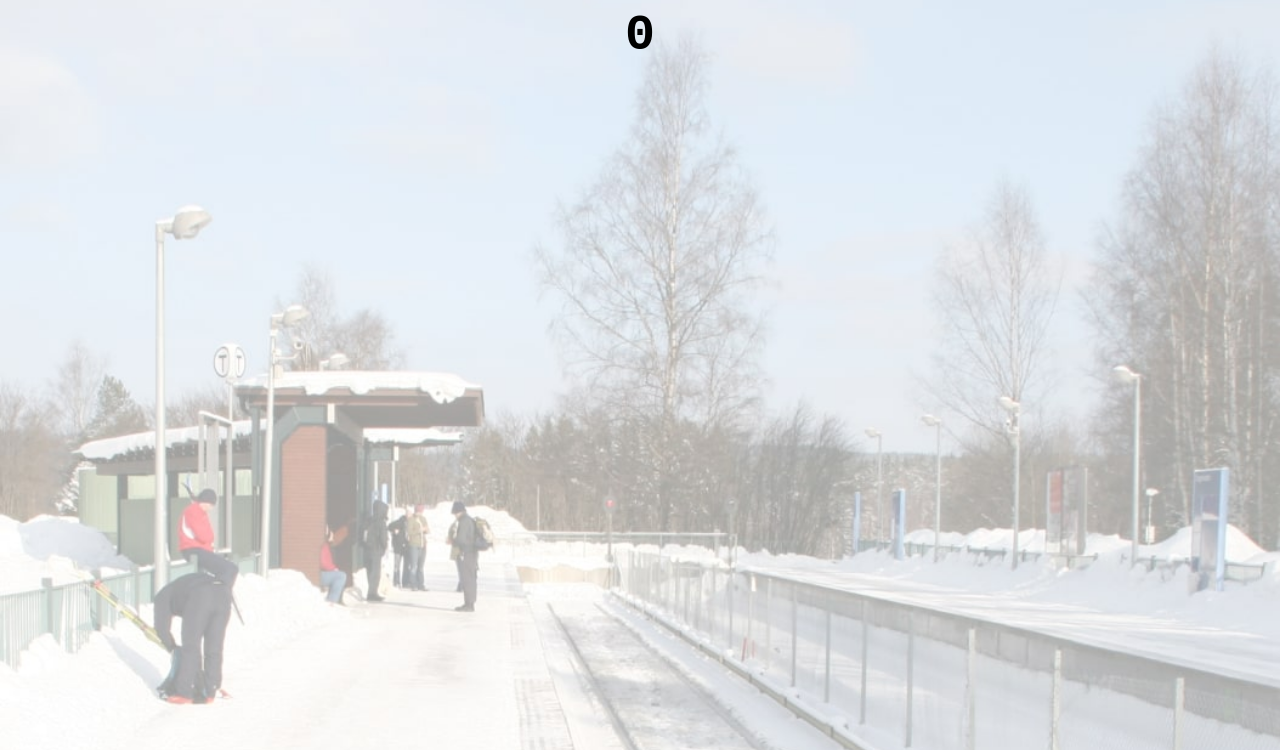
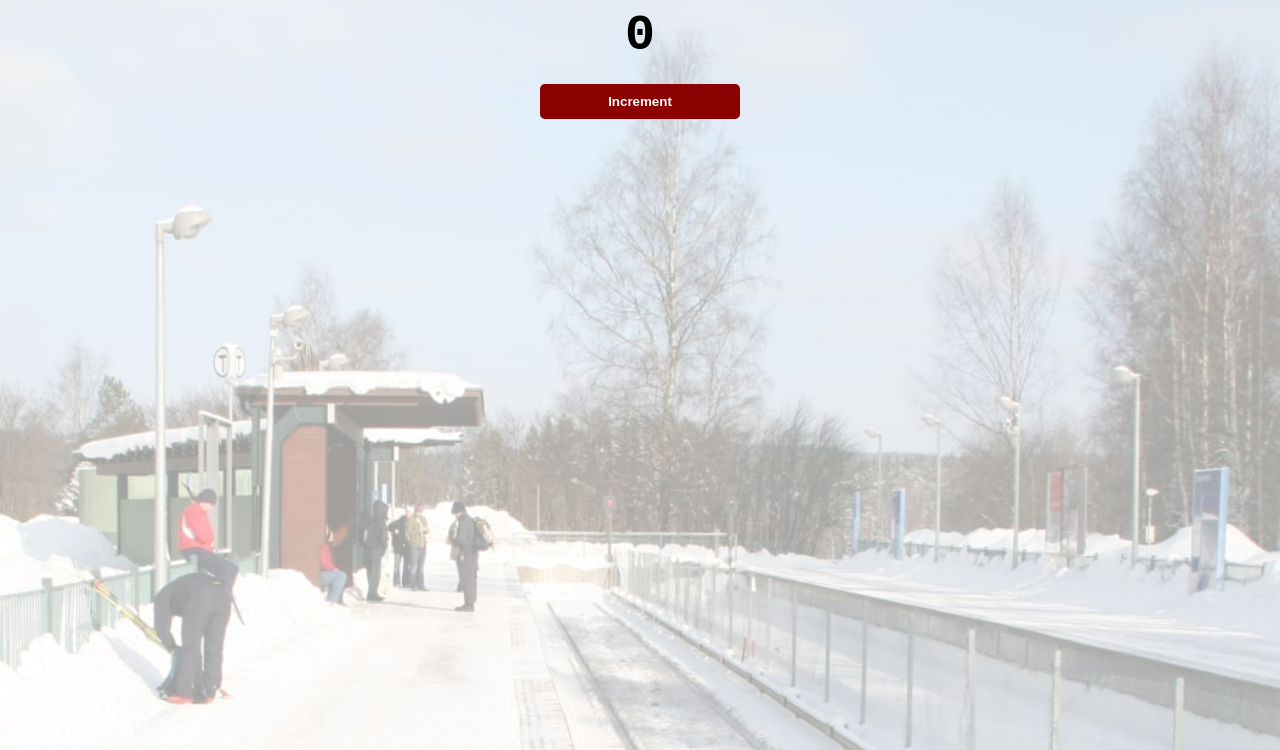
Before and after one commit to AlexandraEL9/js-counter-app, a plain HTML site: page index.html in a window 1280 px wide. Shown: the part 50-800 px from the top of the page. Drawn offline with Linux system fonts and the light colour scheme.

Commit message:
feat:add increment button

```diff
--- a/index.html
+++ b/index.html
@@ -9,6 +9,10 @@
 <body>
     <h1>People entered:</h1>
     <h2 id="count-el">0</h2>
+    <!--create increment button-->
+    <button id="increment-btn">
+        Increment
+    </button>
 <script> src="index.js"</script>
 </body>
 </html>
```
